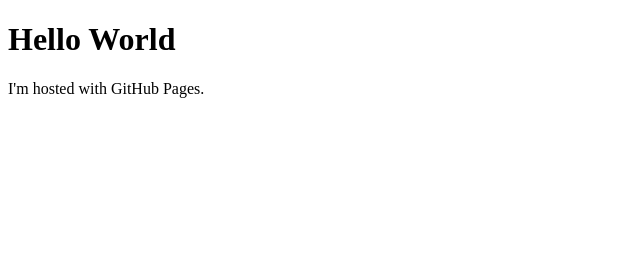
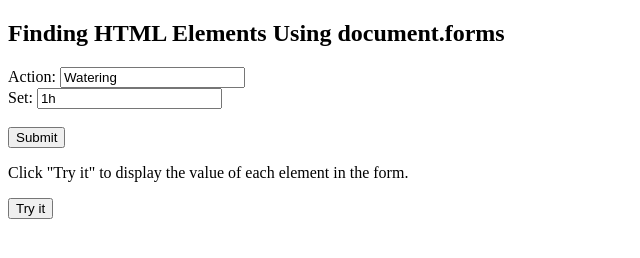
Before and after one commit to charkrios/charkrios.github.io, a plain HTML site: page index.html in a window 1280 px wide. Shown: the whole page, without its empty margins (0-640 px from the left). Drawn offline with Linux system fonts and the light colour scheme.

Commit message:
Update index.html

```diff
--- a/index.html
+++ b/index.html
@@ -1,10 +1,32 @@
 <!DOCTYPE html>
 <html>
-<head>
-  <title>CH4RK</title>
-</head>
 <body>
-<h1>Hello World</h1>
-<p>I'm hosted with GitHub Pages.</p>
+
+<h2>Finding HTML Elements Using document.forms</h2>
+
+<form id="frm1">
+  Action: <input type="text" name="action" value="Watering"><br>
+  Set: <input type="text" name="set" value="1h"><br><br>
+  <input type="submit" value="Submit">
+</form>
+
+<p>Click "Try it" to display the value of each element in the form.</p>
+
+<button onclick="myFunction()">Try it</button>
+
+<p id="demo"></p>
+
+<script>
+function myFunction() {
+  var x = document.forms["frm1"];
+  var text = "";
+  var i;
+  for (i = 0; i < x.length ;i++) {
+    text += x.elements[i].value + "<br>";
+  }
+  document.getElementById("demo").innerHTML = text;
+}
+</script>
+
 </body>
 </html>
```
